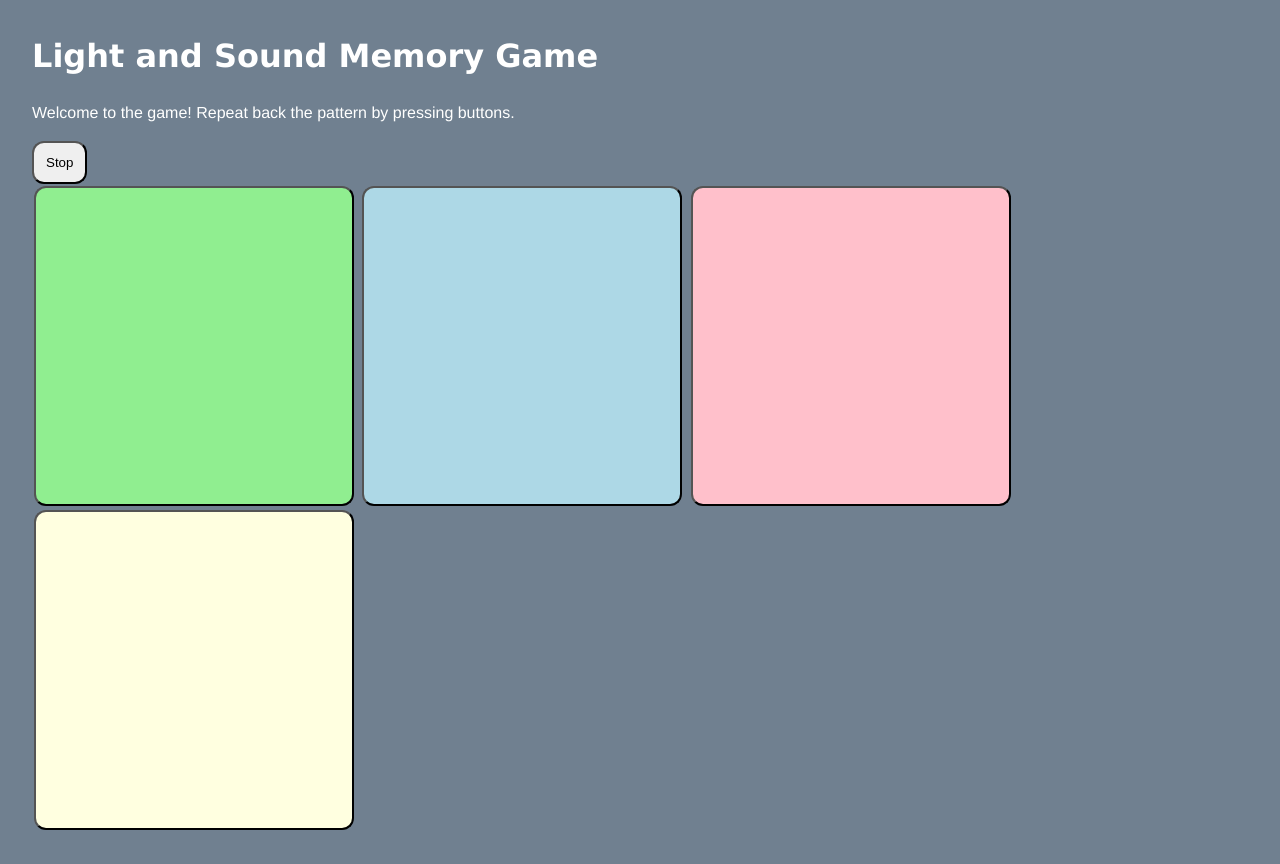
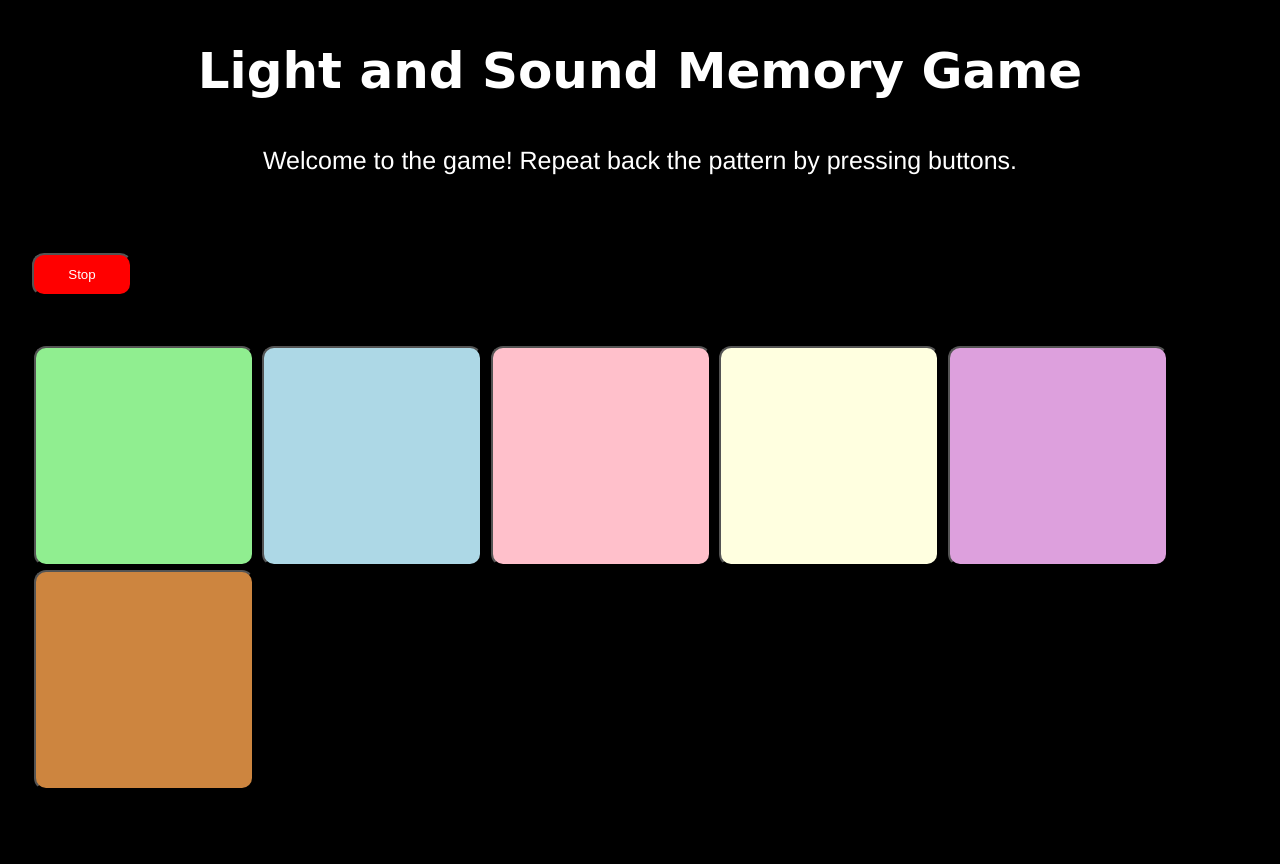
Before and after one commit to HaronGebremeskel/Memory-Game, a plain HTML site: page index.html in a window 1280 px wide. Both pictures are taken after a click on the button "Start". After the commit the page ends 824 px from the top, so only its background shows below. Drawn offline with Linux system fonts and the light colour scheme.

Commit message:
🐻♾️ Updated with Glitch

```diff
--- a/index.html
+++ b/index.html
@@ -21,12 +21,19 @@
       Light and Sound Memory Game
     </h1>
 
-    <p>
+      <p>
       Welcome to the game! Repeat back the pattern by pressing buttons.
-    </p>
+      </p>
+
+    <br>
+    <br>
 
     <button id="startBtn" onclick="startGame()" > Start </button>
     <button id="stopBtn" class="hidden" onclick="stopGame()"> Stop </button>
+
+    <br>
+    <br>
+    <br>
 
     <div id="gameButtonArea">
 
@@ -34,6 +41,8 @@
       <button id="button2" onmousedown="startTone(2)" onmouseup="stopTone()" onclick="guess(2)"></button>
       <button id="button3" onmousedown="startTone(3)" onmouseup="stopTone()" onclick="guess(3)"></button>
       <button id="button4" onmousedown="startTone(4)" onmouseup="stopTone()" onclick="guess(4)"></button>
+      <button id="button5" onmousedown="startTone(5)" onmouseup="stopTone()" onclick="guess(5)"></button>
+      <button id="button6" onmousedown="startTone(6)" onmouseup="stopTone()" onclick="guess(6)"></button>
 
     </div>
 
--- a/script.js
+++ b/script.js
@@ -1,16 +1,23 @@
-var pattern = [2, 2, 4, 3, 2, 1, 2, 4];
+var pattern = [2, 6, 4, 3, 2, 1, 5, 4];
 var progress = 0;
 var gamePlaying = false;
 var tonePlaying = false;
 var volume = 0.5;
 var guessCounter = 0;
-
+var count = 20;
+var reset = false;
 
 const clueHoldTime = 1000;
 const cluePauseTime = 333;
 const nextClueWaitTime = 1000;
+const len = 6;
 
 
+function generatePattern(){
+  for(let j = 0; j < len; j++){
+    pattern[j] = Math.ceil(Math.random() * 6);
+  }
+}
 
 
 function startGame(){
@@ -18,22 +25,26 @@ function startGame(){
   gamePlaying = true;
   document.getElementById("startBtn").classList.add("hidden");
   document.getElementById("stopBtn").classList.remove("hidden");
+  generatePattern();
   playClueSequence();
+}
 
-}
 
 function stopGame(){
   gamePlaying = false;
   document.getElementById("startBtn").classList.remove("hidden");
   document.getElementById("stopBtn").classList.add("hidden");
-
+  reset = true;
 }
 
+
 const freqMap = {
-  1: 261.6,
-  2: 329.6,
-  3: 392,
-  4: 466.2,
+  1: 112.6,
+  2: 210.6,
+  3: 305,
+  4: 415.2,
+  5: 520.6,
+  6: 625.2,
 }
 
 
@@ -92,7 +103,6 @@ function playSingleClue(btn){
 
 function playClueSequence(){
   guessCounter = 0;
-  context.resume()
   let delay = nextClueWaitTime;
 
   for(let i = 0; i<= progress; i++){
@@ -103,18 +113,22 @@ function playClueSequence(){
   }
 }
 
+
 function loseGame(){
   stopGame();
   alert("Game Over. You lost.")
 }
+
 
 function winGame(){
   stopGame();
   alert("Game Over. You Won!")
 }
 
+
 function guess(btn){
   console.log("user guessed: " + btn);
+
   if(!gamePlaying){
     return;
   }
@@ -123,6 +137,7 @@ function guess(btn){
     if (guessCounter == progress){
       if(progress == pattern.length-1){
         winGame();
+        reset = true;
       }else{
         progress++;
         playClueSequence();
--- a/style.css
+++ b/style.css
@@ -12,7 +12,7 @@ html {
 
 /* adjust typography defaults */
 body {
-  background-color: slategrey;
+  background-color: black;
   color: white;
   margin: 2em;
   font-family: helvetica, arial, sans-serif;
@@ -20,7 +20,17 @@ body {
 }
 
 h1{
-  font-family: verdana, arial, sans-serif;
+  font-family: cursive;
+  text-align: center;
+  font-size: 50px;
+
+}
+
+p{
+  font-family: helvetica, arial, sans-serif;
+  text-align: center;
+  font-size: 25px;
+
 }
 
 button{
@@ -28,9 +38,20 @@ button{
   border-radius: 12px;
 }
 
+#startBtn{
+  width: 100px;
+  background: white;
+}
+
+#stopBtn{
+  width: 100px;
+  background: red;
+  color: white;
+}
+
 #gameButtonArea > button {
-  width: 320px;
-  height: 320px;
+  width: 220px;
+  height: 220px;
   margin: 2px
 }
 
@@ -73,6 +94,22 @@ button{
 }
 
 
+#button5{
+  background: plum;
+}
+
+#button5:active, #button5.lit{
+  background: orchid;
+}
+
+
+#button6{
+  background: peru;
+}
+
+#button6:active, #button6.lit{
+  background: sienna;
+}
 
 
 /* images and videos max out at full width */
```
